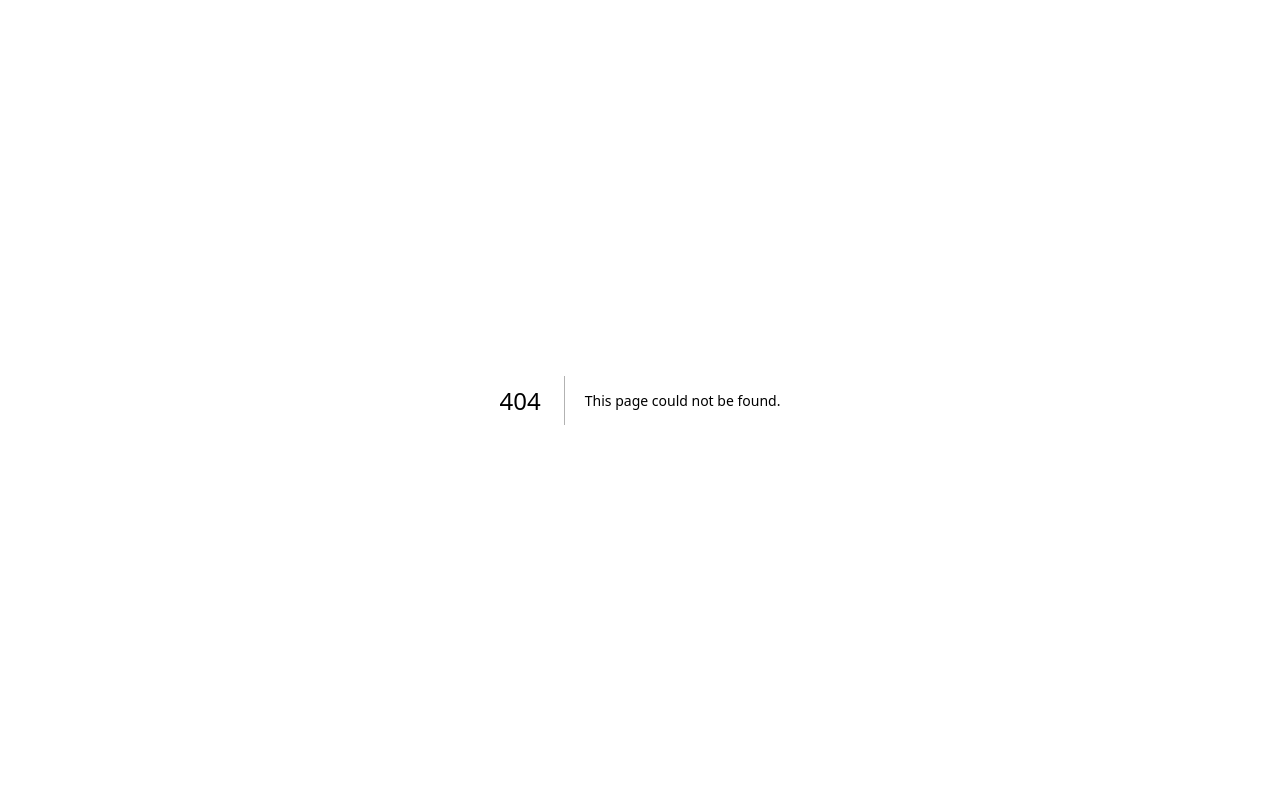
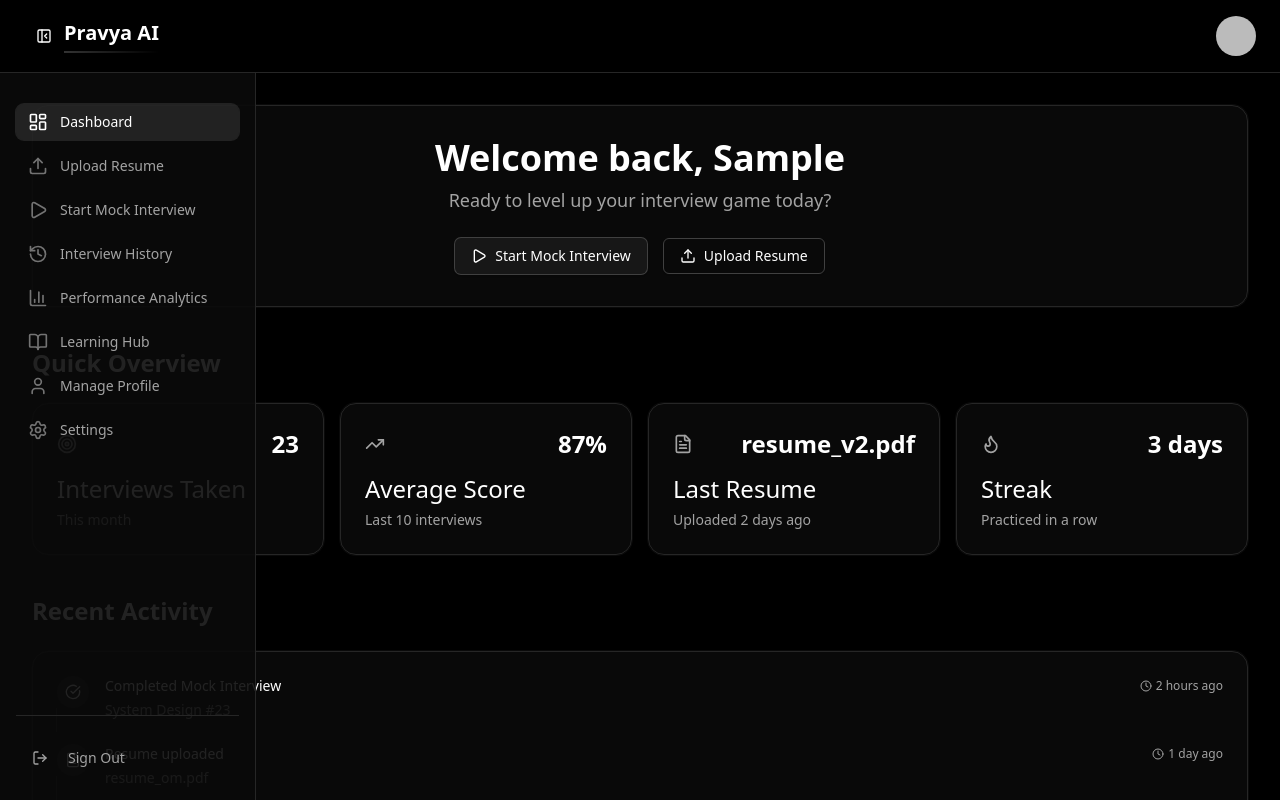
Before and after one commit to netizen-om/Gravitas-AI, a Next.js app in the folder pravya/: page /dashboard in a window 1280 px wide. Before the commit this address had no page. Shown: the top 800 px of the page. Built offline with nearby package versions, Linux system fonts and the light colour scheme; no server answers; sample sign-in values are in the browser's storage.

Commit message:
connected nextauth with new dashboard layout

```diff
--- /dev/null
+++ b/pravya/src/app/dashboard/page.tsx
@@ -0,0 +1,72 @@
+import type React from "react"
+
+import { DashboardHeader } from "@/components/dashboard/dashboard-header"
+import { DashboardSidebar } from "@/components/dashboard/dashboard-sidebar"
+import { WelcomeSection } from "@/components/dashboard/welcome-section"
+import { QuickStats } from "@/components/dashboard/quick-stats"
+import { RecentActivity } from "@/components/dashboard/recent-activity"
+import { PerformanceAnalytics } from "@/components/dashboard/performance-analytics"
+import { InterviewSuggestions } from "@/components/dashboard/interview-suggestions"
+import { ResumeInsights } from "@/components/dashboard/resume-insights"
+// import { LearningHubPreview } from "@/components/dashboard/learning-hub-preview"
+import { Gamification } from "@/components/dashboard/gamification"
+import { SidebarProvider } from "@/components/dashboard/sidebar-context"
+import { redirect } from "next/navigation"
+import { getServerSession } from "next-auth"
+import { authOptions } from "@/lib/auth"
+
+export default async function DashboardPage() {
+  const session = await getServerSession(authOptions)
+  if (!session) {
+    redirect("/auth/sign-in")
+  }
+
+  return (
+    <SidebarProvider>
+      <div
+        className="min-h-screen bg-black text-white"
+        style={
+          {
+            "--background": "0 0% 0%",
+            "--foreground": "0 0% 100%",
+            "--card": "0 0% 7%",
+            "--card-foreground": "0 0% 100%",
+            "--popover": "0 0% 7%",
+            "--popover-foreground": "0 0% 100%",
+            "--primary": "0 0% 100%",
+            "--primary-foreground": "0 0% 0%",
+            "--secondary": "0 0% 9%",
+            "--secondary-foreground": "0 0% 100%",
+            "--muted": "0 0% 9%",
+            "--muted-foreground": "0 0% 60%",
+            "--accent": "0 0% 9%",
+            "--accent-foreground": "0 0% 100%",
+            "--destructive": "0 62.8% 30.6%",
+            "--destructive-foreground": "0 0% 100%",
+            "--border": "0 0% 20%",
+            "--input": "0 0% 20%",
+            "--ring": "0 0% 100%",
+            "--radius": "0.5rem",
+          } as React.CSSProperties
+        }
+      >
+        <DashboardHeader session={session} />
+        <div className="flex">
+          <DashboardSidebar />
+          <main className="flex-1 transition-all duration-300 ease-in-out">
+            <div className="mx-auto max-w-7xl px-6 md:px-8 py-8 space-y-10">
+              <WelcomeSection session={session} />
+              <QuickStats />
+              <RecentActivity />
+              <PerformanceAnalytics />
+              <InterviewSuggestions />
+              <ResumeInsights />
+              {/* <LearningHubPreview /> */}
+              <Gamification />
+            </div>
+          </main>
+        </div>
+      </div>
+    </SidebarProvider>
+  )
+}
--- a/pravya/src/components/dashboard/dashboard-header.tsx
+++ b/pravya/src/components/dashboard/dashboard-header.tsx
@@ -1,6 +1,6 @@
 "use client";
 
-import { useState } from "react";
+import { useEffect, useState } from "react";
 import {
   Menu,
   User,
@@ -19,14 +19,19 @@ import {
 } from "@/components/ui/dropdown-menu";
 import { Avatar, AvatarFallback, AvatarImage } from "@/components/ui/avatar";
 import { MobileSidebar } from "./mobile-sidebar";
-import { useSidebar } from "./sidebar-context";
+import { SidebarProvider, useSidebar } from "./sidebar-context";
+import React from "react";
+import { signOut } from "next-auth/react";
 
 interface DashboardHeaderProps {
   session: {
     user: {
+      id: string;
       name: string;
-      email: string;
-      image?: string;
+      email?: string | null;
+      image?: string | null;
+      emailVerified?: boolean;
+      password?: string | null;
     };
   };
 }
@@ -36,15 +41,20 @@ export function DashboardHeader({ session }: DashboardHeaderProps) {
   const { sidebarOpen, setSidebarOpen } = useSidebar();
 
   const handleSignOut = () => {
-    // Replace with actual NextAuth signOut
-    console.log("Sign out");
+    signOut()
   };
+
+  useEffect(() => {
+    console.log(session.user);
+
+  }, [])
+  const user = session.user
 
   return (
     <>
       <header className="sticky top-0 z-50 bg-black/95 backdrop-blur-sm border-b border-neutral-800">
         <div className="flex items-center justify-between px-6 py-4">
-          {/* Left: Menu buttons */}
+
           <div className="flex items-center gap-2">
             <Button
               variant="ghost"
@@ -70,7 +80,7 @@ export function DashboardHeader({ session }: DashboardHeaderProps) {
             </Button>
           </div>
 
-          {/* Center: Brand */}
+
           <div className="flex-1 flex justify-center lg:justify-start">
             <h1 className="text-xl font-bold text-white">
               Pravya AI
@@ -78,7 +88,7 @@ export function DashboardHeader({ session }: DashboardHeaderProps) {
             </h1>
           </div>
 
-          {/* Right: User menu */}
+
           <DropdownMenu>
             <DropdownMenuTrigger asChild>
               <Button
--- a/pravya/src/components/dashboard/dashboard-sidebar.tsx
+++ b/pravya/src/components/dashboard/dashboard-sidebar.tsx
@@ -6,6 +6,7 @@ import { LayoutDashboard, Upload, Play, History, BarChart3, BookOpen, User, Sett
 import { cn } from "@/lib/utils"
 import { Button } from "@/components/ui/button"
 import { useSidebar } from "./sidebar-context"
+import { signOut } from "next-auth/react"
 
 const navigation = [
   { name: "Dashboard", href: "/dashboard", icon: LayoutDashboard },
@@ -23,8 +24,7 @@ export function DashboardSidebar() {
   const { sidebarOpen } = useSidebar()
 
   const handleSignOut = () => {
-    // Replace with actual NextAuth signOut
-    console.log("Sign out")
+    signOut()
   }
 
   return (
--- a/pravya/src/components/dashboard/mobile-sidebar.tsx
+++ b/pravya/src/components/dashboard/mobile-sidebar.tsx
@@ -8,6 +8,8 @@ import { cn } from "@/lib/utils"
 import { Button } from "@/components/ui/button"
 import { Avatar, AvatarFallback, AvatarImage } from "@/components/ui/avatar"
 import { Sheet, SheetContent, SheetHeader, SheetTitle } from "@/components/ui/sheet"
+import { signOut } from "next-auth/react"
+import type { Session } from "next-auth"
 
 const navigation = [
   { name: "Dashboard", href: "/dashboard", icon: LayoutDashboard },
@@ -23,21 +25,14 @@ const navigation = [
 interface MobileSidebarProps {
   open: boolean
   onClose: () => void
-  session: {
-    user: {
-      name: string
-      email: string
-      image?: string
-    }
-  }
+  session: Session
 }
 
 export function MobileSidebar({ open, onClose, session }: MobileSidebarProps) {
   const pathname = usePathname()
 
   const handleSignOut = () => {
-    // Replace with actual NextAuth signOut
-    console.log("Sign out")
+    signOut()
     onClose()
   }
 
--- a/pravya/src/components/dashboard/welcome-section.tsx
+++ b/pravya/src/components/dashboard/welcome-section.tsx
@@ -5,15 +5,10 @@ import { Play, Upload } from "lucide-react"
 import { Button } from "@/components/ui/button"
 import { Card } from "@/components/ui/card"
 import Link from "next/link"
+import type { Session } from "next-auth"
 
 interface WelcomeSectionProps {
-  session: {
-    user: {
-      name: string
-      email: string
-      image?: string
-    }
-  }
+  session: Session
 }
 
 export function WelcomeSection({ session }: WelcomeSectionProps) {
```
